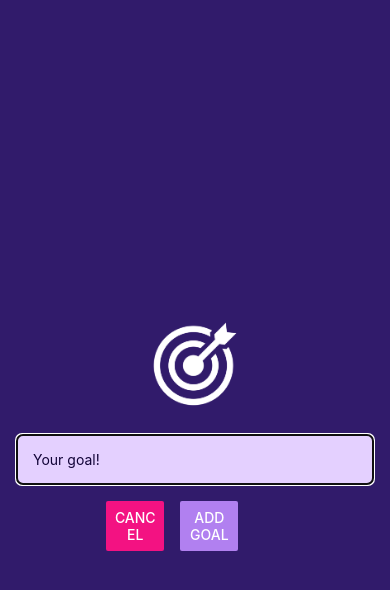
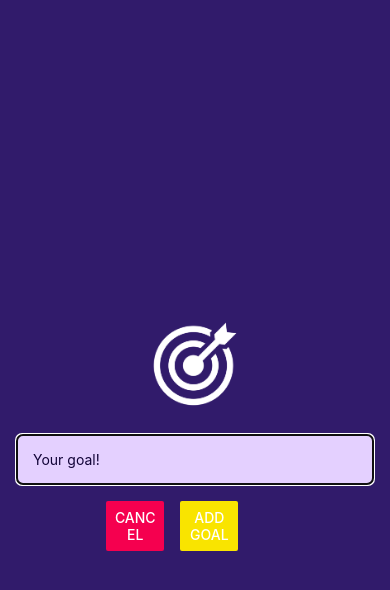
Before and after one commit to HeenaVR/Basic-ToDo-using-React-Native, a React Native app: screen / in a window 390 px wide. Both pictures are taken after a click on the button "ADD NEW GOAL". Shown: the top 590 px of the page. Built offline with nearby package versions, Linux system fonts and the light colour scheme.

Commit message:
Updated colors

```diff
--- a/App.js
+++ b/App.js
@@ -43,7 +43,7 @@ export default function App() {
     <StatusBar style='light' />
     <View style={styles.appContainer}>
       <Button title="Add New Goal"
-              color="#a065ec"
+              color="#F9E400"
               onPress={startAddGoalHandler}
       />
       <GoalInput
--- a/Components/GoalInput.js
+++ b/Components/GoalInput.js
@@ -26,10 +26,10 @@ function goalInput(props) {
         />
         <View style={styles.buttonContainer}>
           <View style={styles.button}>
-              <Button title='Cancel' onPress={props.onCancel} color="#f31282"/>
+              <Button title='Cancel' onPress={props.onCancel} color="#F5004F"/>
           </View>
           <View style={styles.button}>
-              <Button title='Add Goal' onPress={addGoalHandler} color="#b180f0" />
+              <Button title='Add Goal' onPress={addGoalHandler} color="#F9E400" />
           </View>
         </View>
       </View>
--- a/app.json
+++ b/app.json
@@ -6,7 +6,7 @@
     "orientation": "portrait",
     "icon": "./assets/icon.png",
     "userInterfaceStyle": "light",
-    "backgroundColor": "#1e085a",
+    "backgroundColor": "#7C00FE",
     "splash": {
       "image": "./assets/splash.png",
       "resizeMode": "contain",
```
